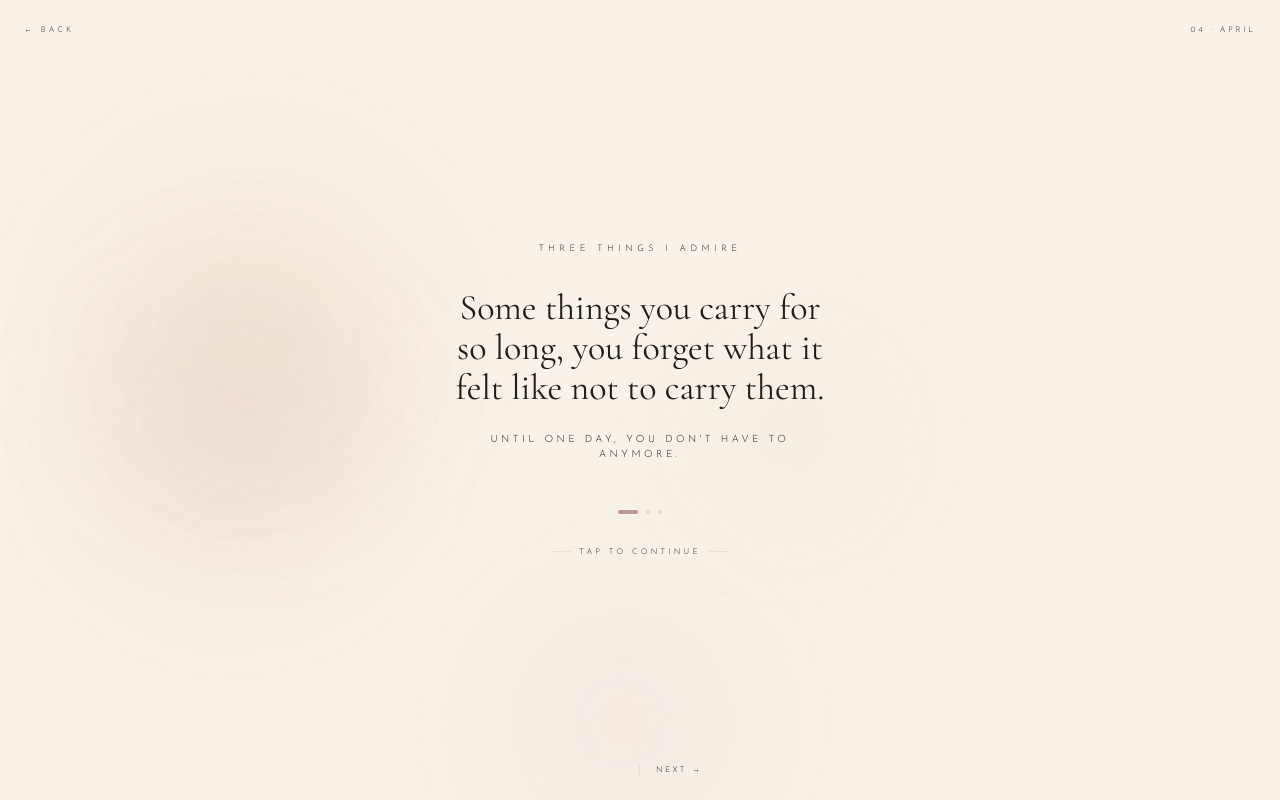
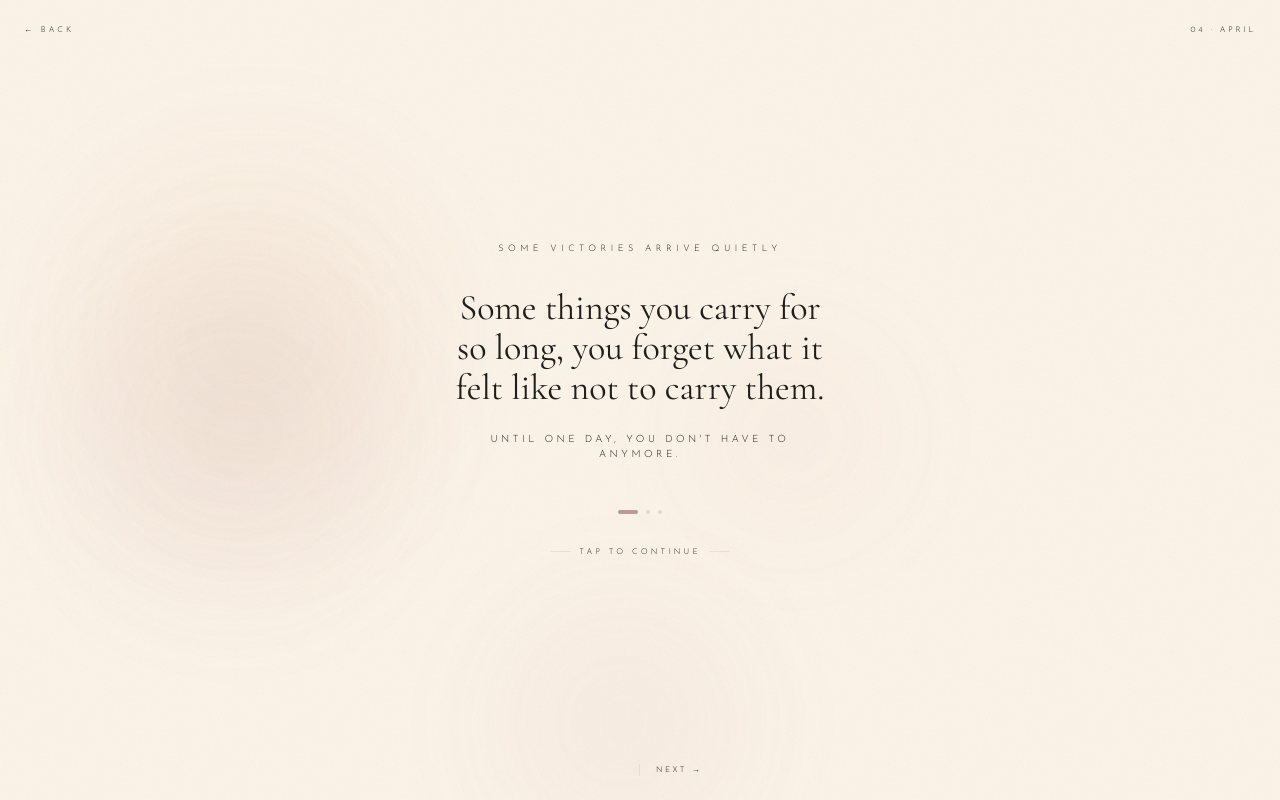
Before and after one commit to Kraftsman1/somewhere-between, a Nuxt app: page /april in a window 1280 px wide. Built offline with nearby package versions, Linux system fonts and the light colour scheme.

Commit message:
feat: rewrite April chapter — Quiet Strength, healing theme

```diff
--- a/app/pages/april.vue
+++ b/app/pages/april.vue
@@ -2,20 +2,19 @@
   <MonthPage
     month-name="April"
     :month-number="4"
-    theme-tagline="three things I admire"
+    :theme-tagline="month.themeTagline"
     :slides="slides"
     particle-type="none"
-    :ambient-warmth="0.15"
+    :ambient-warmth="month.ambientWarmth"
   >
     <template #easter-egg>
-      <!-- Flower SVG hover Easter egg -->
       <div class="flex flex-col items-center gap-3">
         <EasterEgg
           trigger="hover"
-          icon="✿"
-          label="Hover here"
-          content="Even small things you do stand out."
-          sub-content="You just don't always see it."
+          icon="◦"
+          label="A quiet note"
+          content="Healing isn't always visible."
+          sub-content="I'm proud of you anyway."
         />
       </div>
     </template>
```
